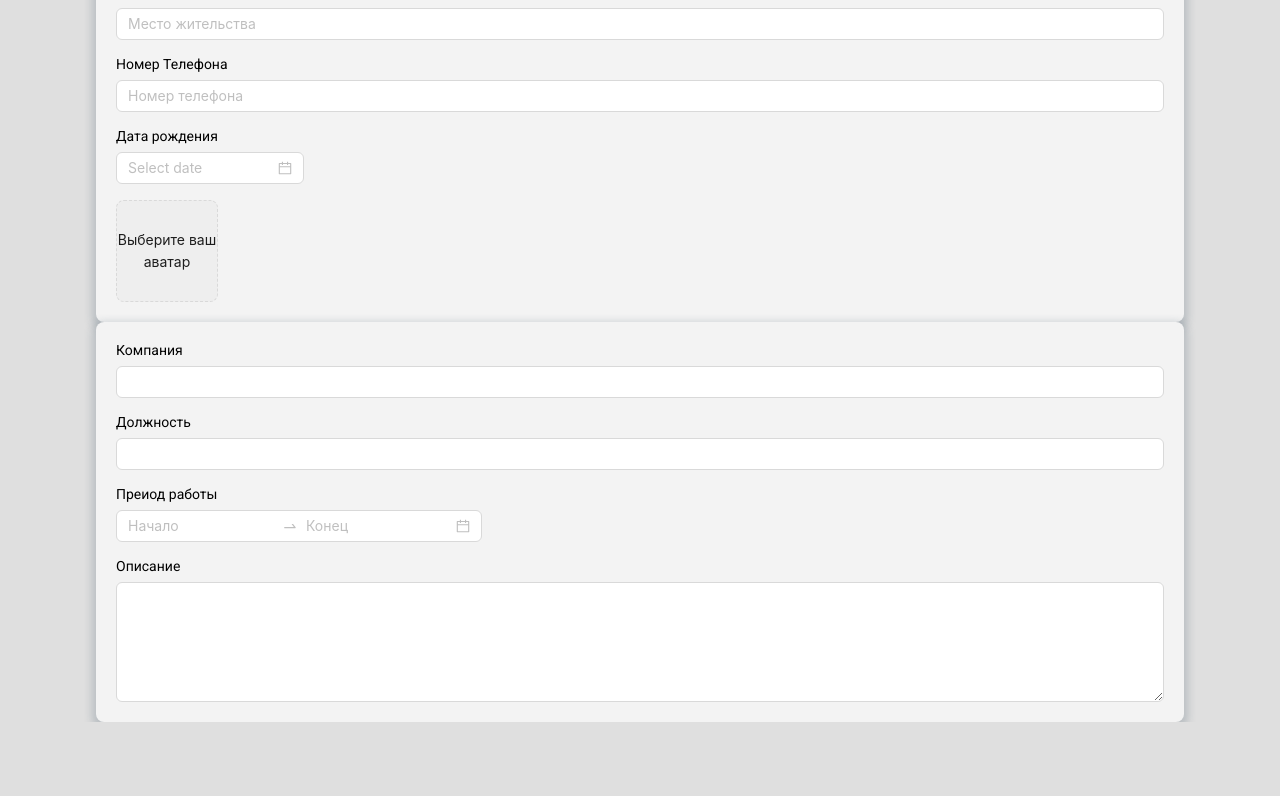
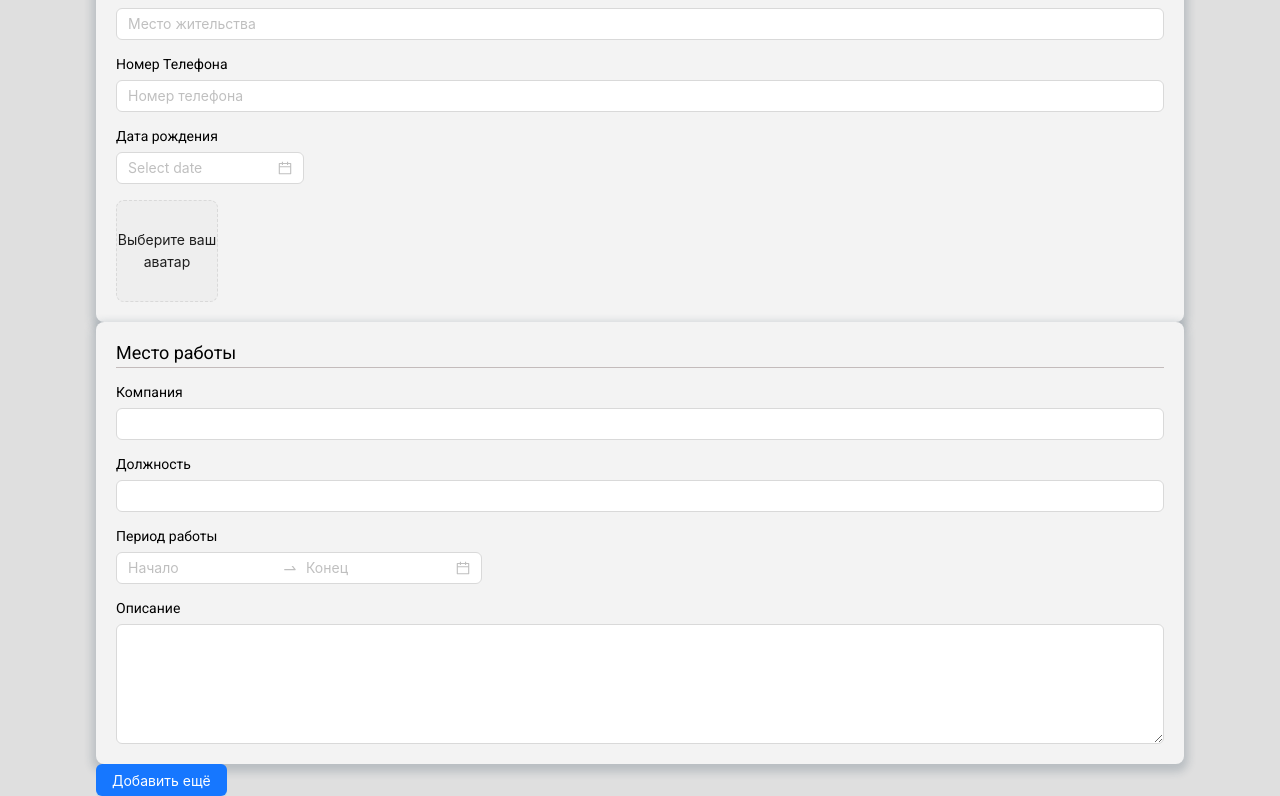
Before and after one commit to Oksana-Botsieva/Create-CV.2, a React (Create React App) app: page / in a window 1280 px wide. Shown: the part 215-1011 px from the top of the page. Before the commit the page ends 937 px from the top, so only its background shows below. Built offline with nearby package versions, Linux system fonts and the light colour scheme.

Commit message:
Work Experience block under development

```diff
--- a/src/components/Experience/Experience.tsx
+++ b/src/components/Experience/Experience.tsx
@@ -1,20 +1,27 @@
-import React from "react";
+import React, { useState } from "react";
 import { Card } from "../Card/Card";
 import { Control } from "../ControlForm/Control";
-import { DatePicker, Input } from "antd";
+import { Button, DatePicker, Input } from "antd";
+import * as S from "./style";
 
-const Experience = () => {
+const Experience: React.FC = () => {
   const { RangePicker } = DatePicker;
   const { TextArea } = Input;
-  return (
-    <Card>
+  const [forms, setForms] = useState<number[]>([]);
+  const addForm = () => {
+    setForms([...forms, forms.length]);
+  };
+
+  const renderForm = (index: number) => (
+    <Card key={index}>
+      <S.ExperienceTitle>Место работы</S.ExperienceTitle>
       <Control label={"Компания"}>
         <Input />
       </Control>
       <Control label={"Должность"}>
         <Input />
       </Control>
-      <Control label={"Преиод работы"}>
+      <Control label={"Период работы"}>
         <RangePicker placeholder={["Начало", "Конец"]} />
       </Control>
       <Control label={"Описание"}>
@@ -22,6 +29,29 @@ const Experience = () => {
       </Control>
     </Card>
   );
+  return (
+    <>
+      <Card>
+        <S.ExperienceTitle>Место работы</S.ExperienceTitle>
+        <Control label={"Компания"}>
+          <Input />
+        </Control>
+        <Control label={"Должность"}>
+          <Input />
+        </Control>
+        <Control label={"Период работы"}>
+          <RangePicker placeholder={["Начало", "Конец"]} />
+        </Control>
+        <Control label={"Описание"}>
+          <TextArea rows={5} />
+        </Control>
+      </Card>
+      {forms.map((_, index) => renderForm(index))}
+      <Button onClick={addForm} type={"primary"}>
+        Добавить ещё
+      </Button>
+    </>
+  );
 };
 
 export { Experience };
--- /dev/null
+++ b/src/components/Experience/style.ts
@@ -0,0 +1,10 @@
+import styled from "styled-components";
+
+export const ExperienceTitle = styled.p`
+  display: flex;
+  gap: 8px;
+  border-bottom: 1px solid #c3bbbb;
+  font-size: 18px;
+  padding-bottom: 4px;
+  justify-content: space-between;
+`;
```
